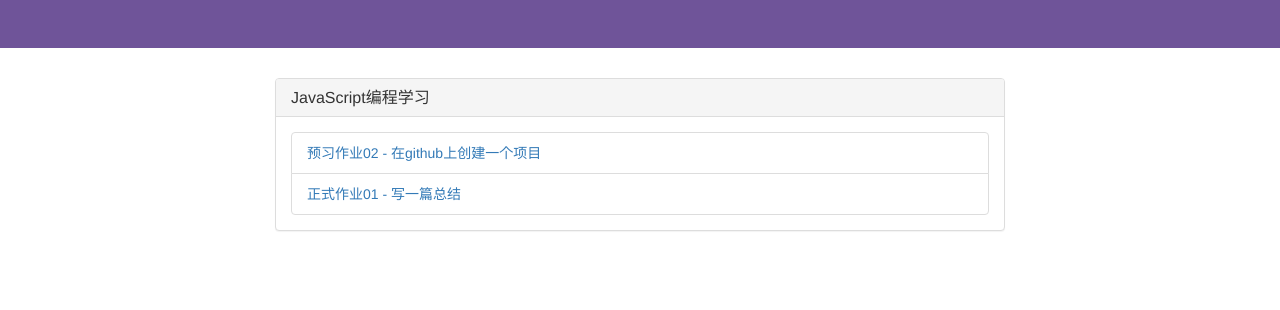
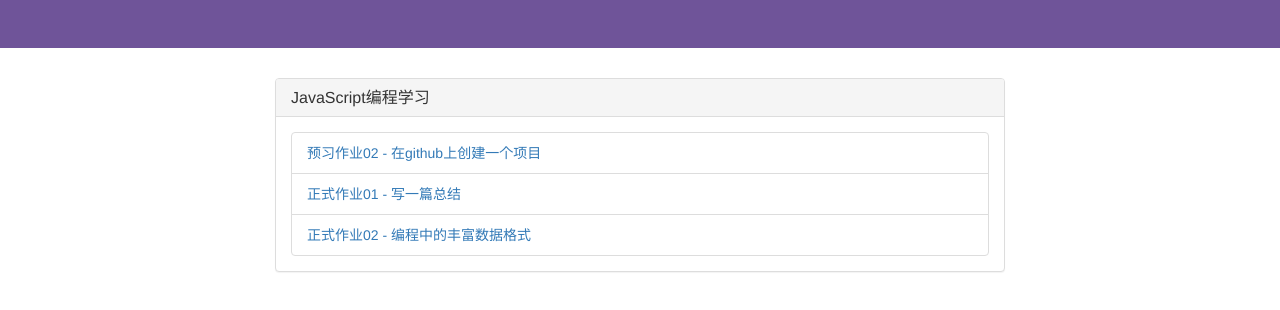
Before and after one commit to pingcha/Javascript_Learning, a plain HTML site: page index.html in a window 1280 px wide. Shown: the part 122-432 px from the top of the page. Drawn offline with nearby package versions, Linux system fonts and the light colour scheme.

Commit message:
mod index.html

```diff
--- a/index.html
+++ b/index.html
@@ -32,6 +32,11 @@
               正式作业01 - 写一篇总结
             </a>
           </li>
+          <li class="list-group-item">
+            <a href="https://github.com/CaoZhens/Javascript_Learning/blob/master/%E6%AD%A3%E5%BC%8F%E4%BD%9C%E4%B8%9A02_%E7%BC%96%E7%A8%8B%E4%B8%AD%E4%B8%B0%E5%AF%8C%E7%9A%84%E6%95%B0%E6%8D%AE%E6%A0%BC%E5%BC%8F.md">
+              正式作业02 - 编程中的丰富数据格式
+            </a>
+          </li>
         </div>
       </div>
     </div>
```
